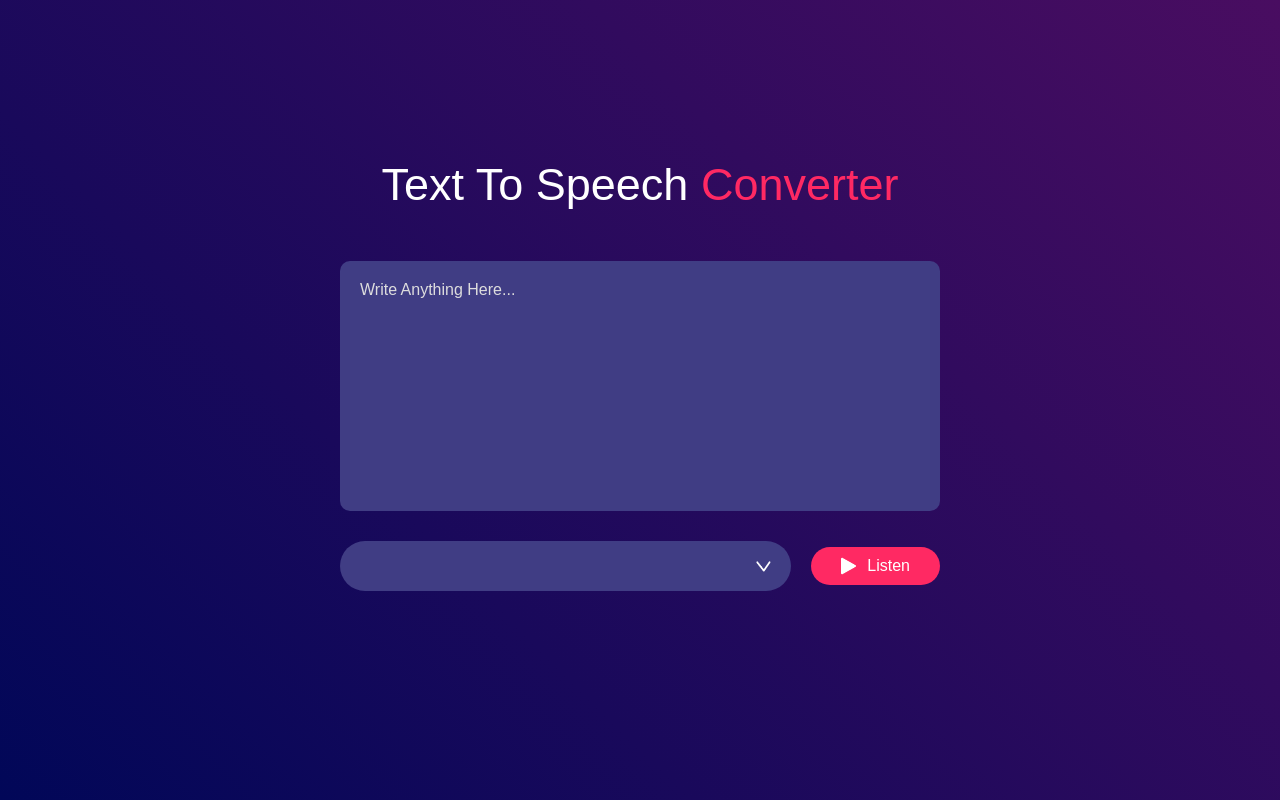
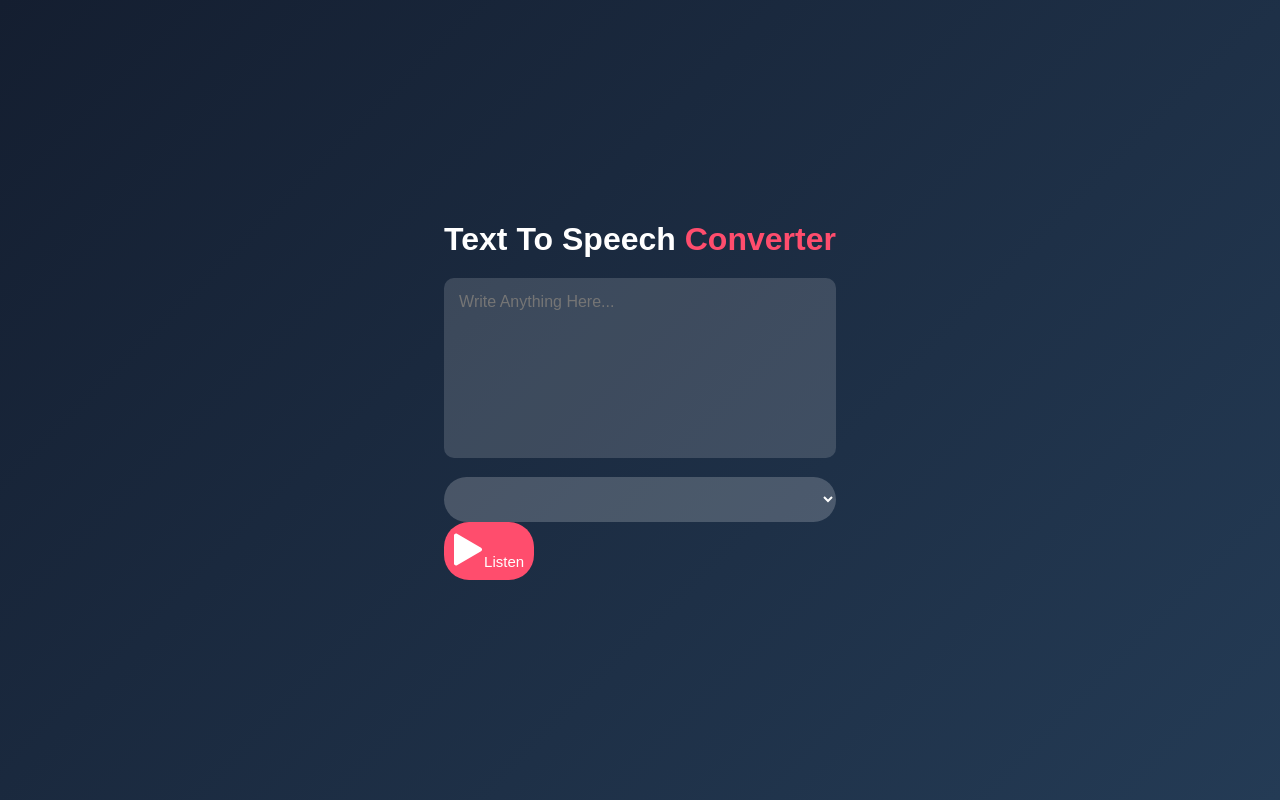
Before and after one commit to mdrajatech03/Text-To-Speech, a plain HTML site: page index.html in a window 1280 px wide. Drawn offline with Linux system fonts and the light colour scheme.

Commit message:
Update style.css

```diff
--- a/style.css
+++ b/style.css
@@ -1,90 +1,186 @@
-* {
-    margin: 0;
-    padding: 0;
-    font-family: 'Poppins', sans-serif;
-    box-sizing: border-box;
+*{
+margin:0;
+padding:0;
+box-sizing:border-box;
+font-family:Poppins,sans-serif;
 }
 
-.hero {
-    width: 100%;
-    min-height: 100vh;
-    background: linear-gradient(45deg, #010758, #490d61);
-    display: flex;
-    align-items: center;
-    justify-content: center;
-    flex-direction: column;
-    color: #fff;
+body{
+
+min-height:100vh;
+
+display:flex;
+
+align-items:center;
+
+justify-content:center;
+
+background:linear-gradient(135deg,#141e30,#243b55);
+
+padding:20px;
+
+color:white;
+
 }
 
-.hero h1 {
-    font-size: 45px;
-    font-weight: 500;
-    margin-top: -50px;
-    margin-bottom: 50px;
+.container{
+
+width:100%;
+
+max-width:700px;
+
+background:rgba(255,255,255,0.08);
+
+backdrop-filter:blur(10px);
+
+border-radius:15px;
+
+padding:30px;
+
+box-shadow:0 0 30px rgba(0,0,0,0.4);
+
 }
 
-.hero h1 span {
-    color: #ff2963;
+h1{
+
+text-align:center;
+
+margin-bottom:20px;
+
 }
 
-textarea {
-    width: 600px;
-    height: 250px;
-    background: #403d84;
-    color: #fff;
-    font-size: 15px;
-    border: 0;
-    outline: 0;
-    padding: 20px;
-    border-radius: 10px;
-    resize: none;
-    margin-bottom: 30px;
+h1 span{
+
+color:#ff4d6d;
+
 }
 
-textarea::placeholder {
-    font-size: 16px;
-    color: #ddd;
+textarea{
+
+width:100%;
+
+height:180px;
+
+border:none;
+
+outline:none;
+
+border-radius:10px;
+
+padding:15px;
+
+font-size:16px;
+
+resize:none;
+
+background:rgba(255,255,255,0.15);
+
+color:white;
+
 }
 
-.row {
-    width: 600px;
-    display: flex;
-    align-items: center;
-    gap: 20px;
+.counter{
+
+margin-top:5px;
+
+font-size:14px;
+
+color:#ccc;
+
 }
 
-button {
-    background: #ff2963;
-    color: #fff;
-    font-size: 16px;
-    padding: 10px 30px;
-    border-radius: 35px;
-    border: 0;
-    outline: 0;
-    cursor: pointer;
-    display: flex;
-    align-items: center;
+select{
+
+width:100%;
+
+margin-top:15px;
+
+height:45px;
+
+border:none;
+
+border-radius:25px;
+
+padding:0 10px;
+
+background:rgba(255,255,255,0.2);
+
+color:white;
+
 }
 
-button img {
-    width: 16px;
-    margin-right: 10px;
+.buttons{
+
+display:grid;
+
+grid-template-columns:repeat(2,1fr);
+
+gap:10px;
+
+margin-top:15px;
+
 }
 
-select {
-    flex: 1;
-    color: #fff;
-    background: #403d84;
-    height: 50px;
-    padding: 0 20px;
-    outline: 0;
-    border: 0;
-    border-radius: 35px;
-    appearance: none;
-    background-image: url('dropdown.png');
-    background-repeat: no-repeat;
-    background-size: 15px;
-    background-position-x: calc(100% - 20px);
-    background-position-y: calc(20px);
+button{
+
+padding:10px;
+
+border:none;
+
+border-radius:25px;
+
+cursor:pointer;
+
+font-size:15px;
+
+background:#ff4d6d;
+
+color:white;
+
+transition:0.3s;
 
 }
+
+button:hover{
+
+background:#ff2e55;
+
+transform:scale(1.05);
+
+}
+
+.sliders{
+
+margin-top:15px;
+
+}
+
+.slider{
+
+margin-top:10px;
+
+}
+
+.slider input{
+
+width:100%;
+
+}
+
+/* Responsive */
+
+@media(max-width:500px){
+
+h1{
+
+font-size:24px;
+
+}
+
+textarea{
+
+height:150px;
+
+}
+
+}
```
